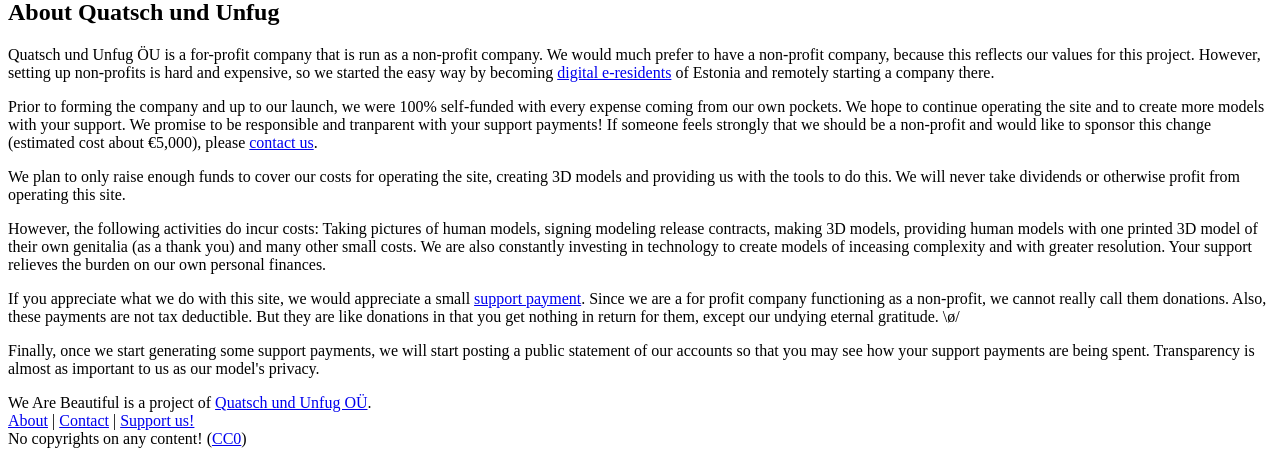
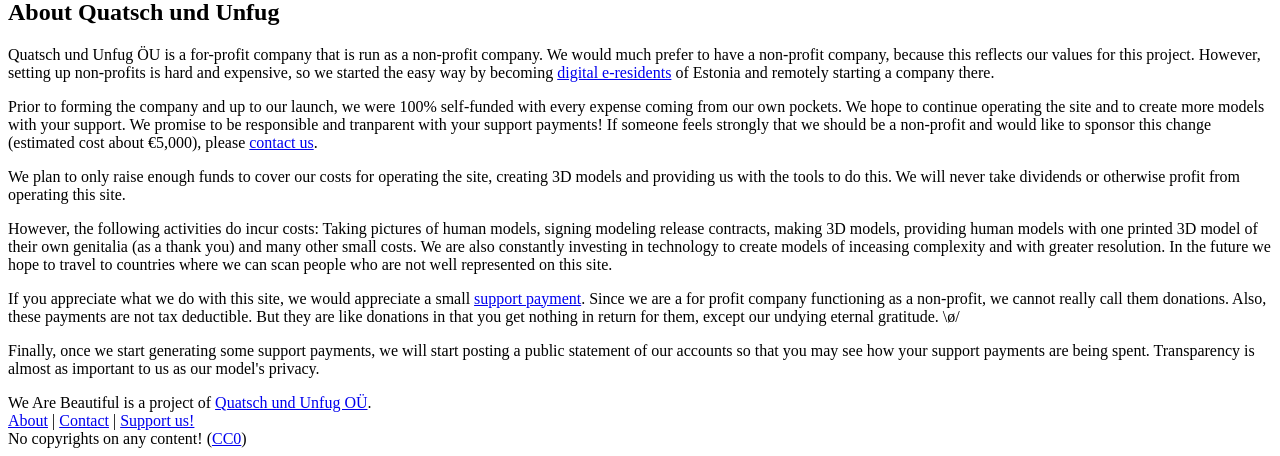
Before and after one commit to wearebeautiful/wearebeautiful-web, a Flask app: template web/template/about/company.html in a window 1280 px wide. Shown: the part 418-874 px from the top of the page. Run offline with Flask 2, Linux system fonts and the light colour scheme; the template is opened without the code that fills it, so the values that code supplies are empty; some libraries are stand-ins or nearby versions.

Commit message:
Minor tweaks to texts

```diff
--- a/web/static/css/wab.css
+++ b/web/static/css/wab.css
@@ -62,13 +62,14 @@ h2 {
 }
 
 .team-nickname {
-    font-size: 10pt;
+    font-size: 12pt;
     font-weight: italic;
-    margin-top: .5em;
+    margin-top: -15px;
 }
 
 .team-title {
     font-style: italic;
+    font-size: 12pt;
     margin-top: -15px;
     color: #888;
 }
--- a/web/template/about/company.html
+++ b/web/template/about/company.html
@@ -42,8 +42,9 @@
          signing modeling release contracts, making 3D models, providing human models
          with one printed 3D model of their own genitalia (as a thank you) and
          many other small costs. We are also constantly investing in technology
-         to create models of inceasing complexity and with greater resolution. Your
-         support relieves the burden on our own personal finances.
+         to create models of inceasing complexity and with greater resolution. In the
+         future we hope to travel to countries where we can scan people who are not
+         well represented on this site.
       </p>
       <p>
          If you appreciate what we do with this site, we would appreciate a small
--- a/web/template/about/team.html
+++ b/web/template/about/team.html
@@ -7,8 +7,8 @@
         Our team consists of:
       <p>
       <p class="team-name">Marc Tschudin</p>
+      <p class="team-title">Chief Unfug Officer</p>
       <p class="team-nickname">"Trench"</p>
-      <p class="team-title">Chief Unfug Officer</p>
       <p class="team-desc">
          Trench is an über-geek and loves to model random things,
          turning information into bits and bits into education. A general
@@ -20,8 +20,8 @@
       </p>
       <br/>
       <p class="team-name">Robert Kaye</p>
+      <p class="team-title">Chief Quatsch Officer</p>
       <p class="team-nickname">"Mayhem"</p>
-      <p class="team-title">Chief Quatsch Officer</p>
       <p class="team-desc">
          Mayhem is an über-geek who also loves to tinker endlesslessly,
          but he actually does love to sleep. Mayhem understands technology, and
```
